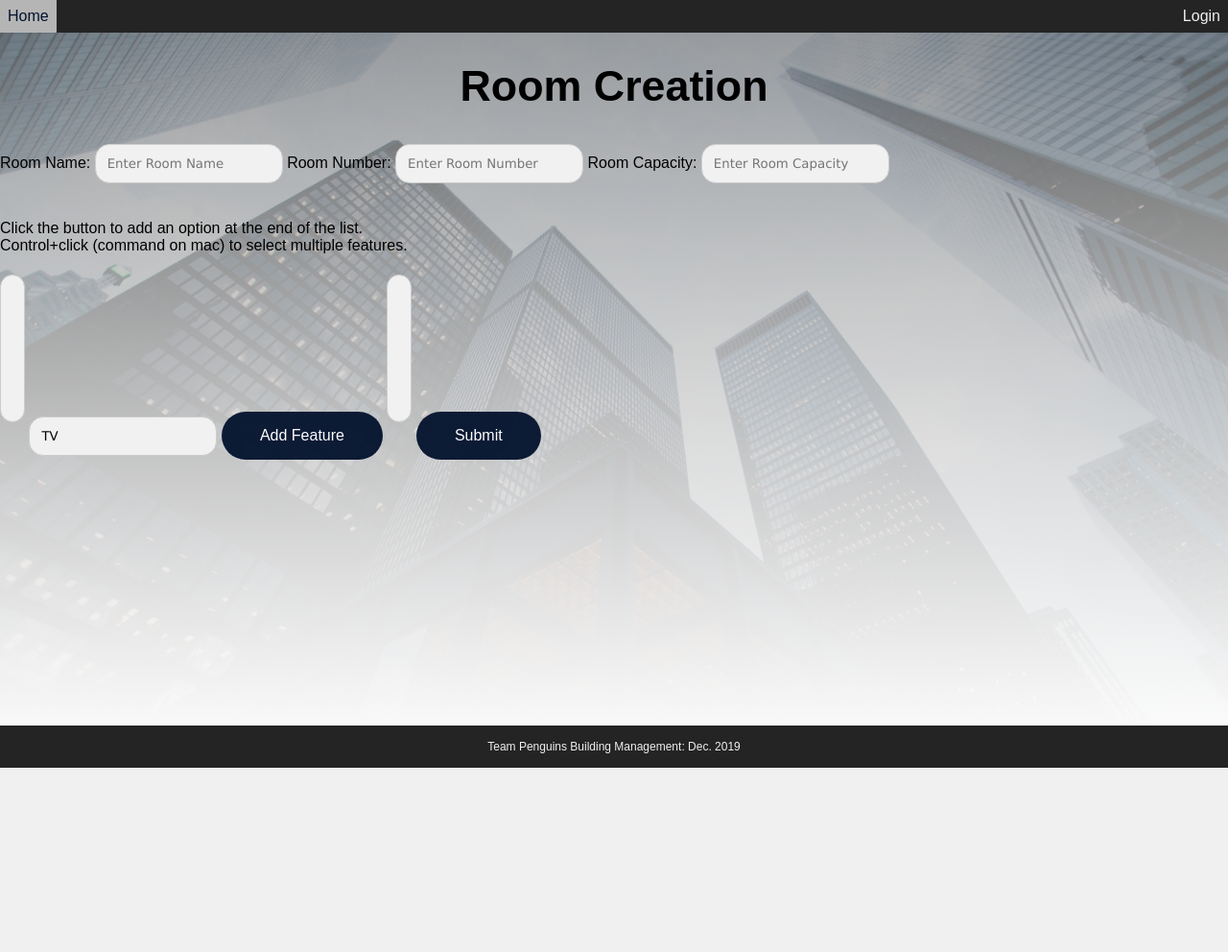
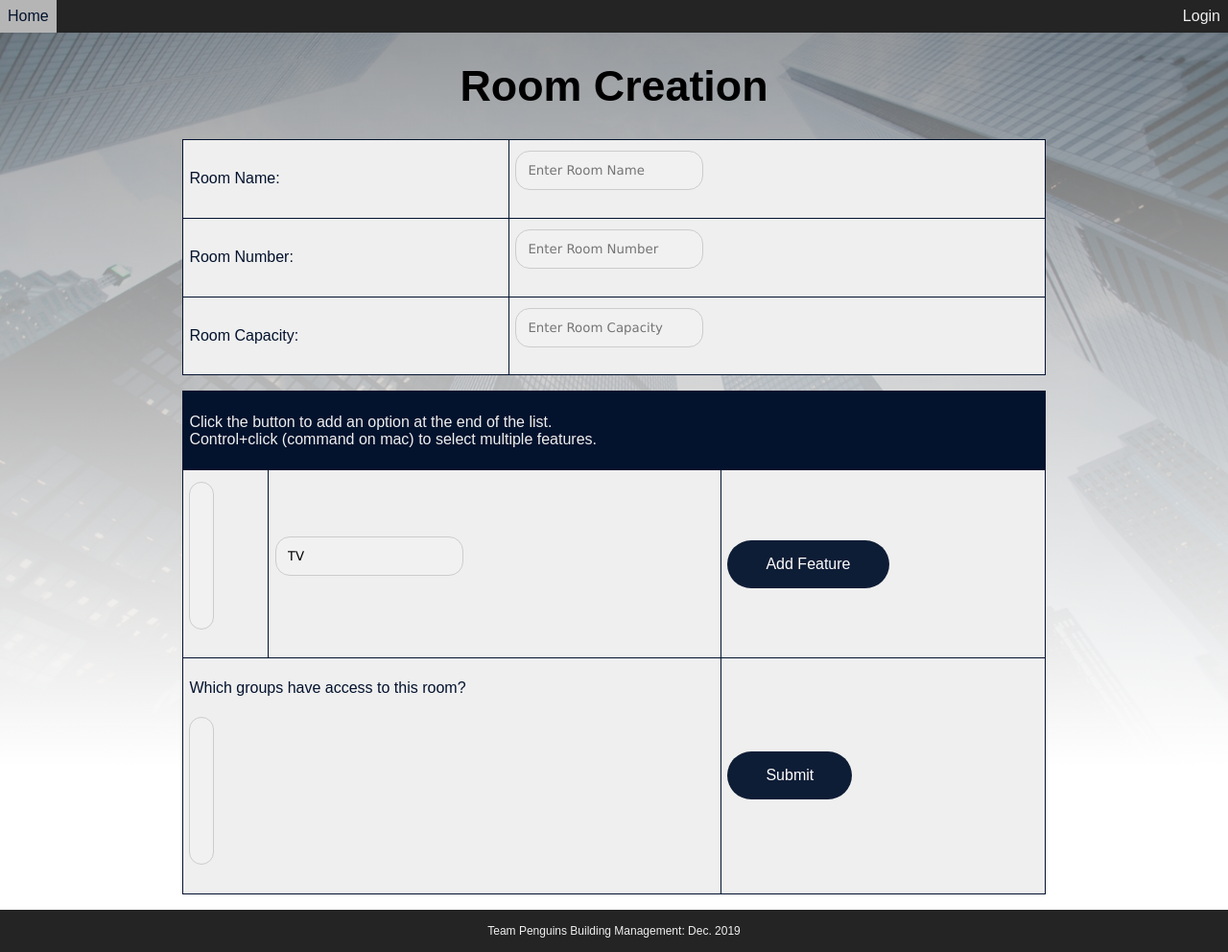
Before and after one commit to lama449/SeniorProject, a Python web app: template templates/Room_Creation_Page.html in a window 1280 px wide. Shown: the whole page at 96% size. Before the commit the page ends 800 px from the top, so only its background shows below. Run offline with Jinja, Linux system fonts and the light colour scheme; the template is opened without the code that fills it, so the values that code supplies are empty; some libraries are stand-ins or nearby versions.

Commit message:
Added table

```diff
--- a/templates/Room_Creation_Page.html
+++ b/templates/Room_Creation_Page.html
@@ -17,34 +17,51 @@
             <center><h1> Room Creation </h1></center>
             <div class="errorbox" v-for="e in error">[[e]]</div>
 
+
+  <table class = "table class">
+  <tr> </tr>
+      <tr>
           <!--Room Information -->
-          <label for="name">Room Name:</label>
-          <input type="text" name="roomName" id ="name" placeholder="Enter Room Name" required v-model = "roomName">
+       <td>   <label for="name">Room Name:</label></td>
+       <td><input type="text" name="roomName" id ="name" placeholder="Enter Room Name" required v-model = "roomName"></td>
+       </tr>
 
-          <label for="roomNum">Room Number:</label>
-          <input type="text" name="roomNumber" id ="roomNum" placeholder="Enter Room Number" required v-model="roomNum">
+          <tr>
+          <td><label for="roomNum">Room Number:</label></td>
+          <td><input type="text" name="roomNumber" id ="roomNum" placeholder="Enter Room Number" required v-model="roomNum"></td>
+          </tr>
 
-          <label for="roomCap">Room Capacity:</label>
-          <input type="number" name="Room Capacity" id ="roomCap" placeholder="Enter Room Capacity" required v-model="roomCap">
+          <tr>
+          <td><label for="roomCap">Room Capacity:</label></td>
+          <td><input type="number" name="Room Capacity" id ="roomCap" placeholder="Enter Room Capacity" required v-model="roomCap"></td>
+          </tr>
+    </table class>
 
+    <table class = "table class">
           <!-- Attributes/Features -->
+          <tr><td colspan="3">
           <p>Click the button to add an option at the end of the list.
             <br>  Control+click (command on mac) to select multiple features.
-          </p>
-          <select id="atSelect" size="8" multiple v-model="atSelect">
+          </p></td>
+          </tr>
+
+          <tr>
+          <td><select id="atSelect" size="8" multiple v-model="atSelect">
             <option v-for="attr in f_attributes" v-bind:value="attr">[[ attr ]]</option>
-          </select>
+          </select></td>
+          <!-- Add Features -->
+          <td><input type="text" name="newFeature" id="feature" value="TV"></td>
+          <td><button type="button" class="button" onclick="addFeature()">Add Feature</button></td>
+          </tr>
 
-          <!-- Add Features -->
-          <input type="text" name="newFeature" id="feature" value="TV">
-          <button type="button" class="button" onclick="addFeature()">Add Feature</button>
+          <tr><td colspan="2">
+          <p>Which groups have access to this room?</p><select id="groupSelect" size="8" multiple v-model="groupSelect">
+            <option v-for="group in f_groups" v-bind:value="group._id">[[ group.name ]]</option>
+          </select></td>
 
-          <select id="groupSelect" size="8" multiple v-model="groupSelect">
-            <option v-for="group in f_groups" v-bind:value="group._id">[[ group.name ]]</option>
-          </select>
-
-          <button @click.prevent="submitInfo()" id="submitButton" class="button">Submit</button>
-
+          <td><button @click.prevent="submitInfo()" id="submitButton" class="button">Submit</button></td>
+          </tr>
+        </table class>
         </form>
     </div>
     {% include 'footer.html' %}
```
